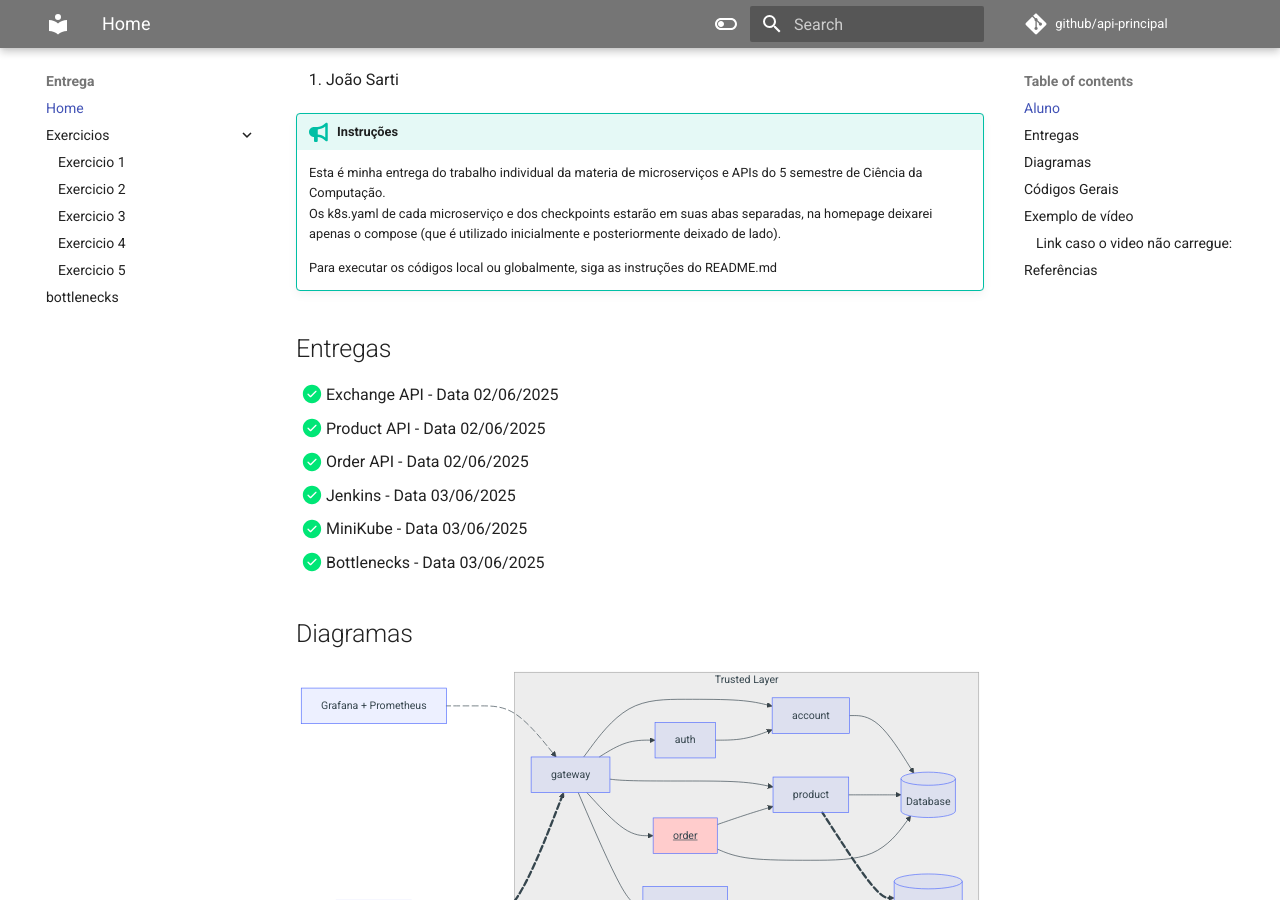
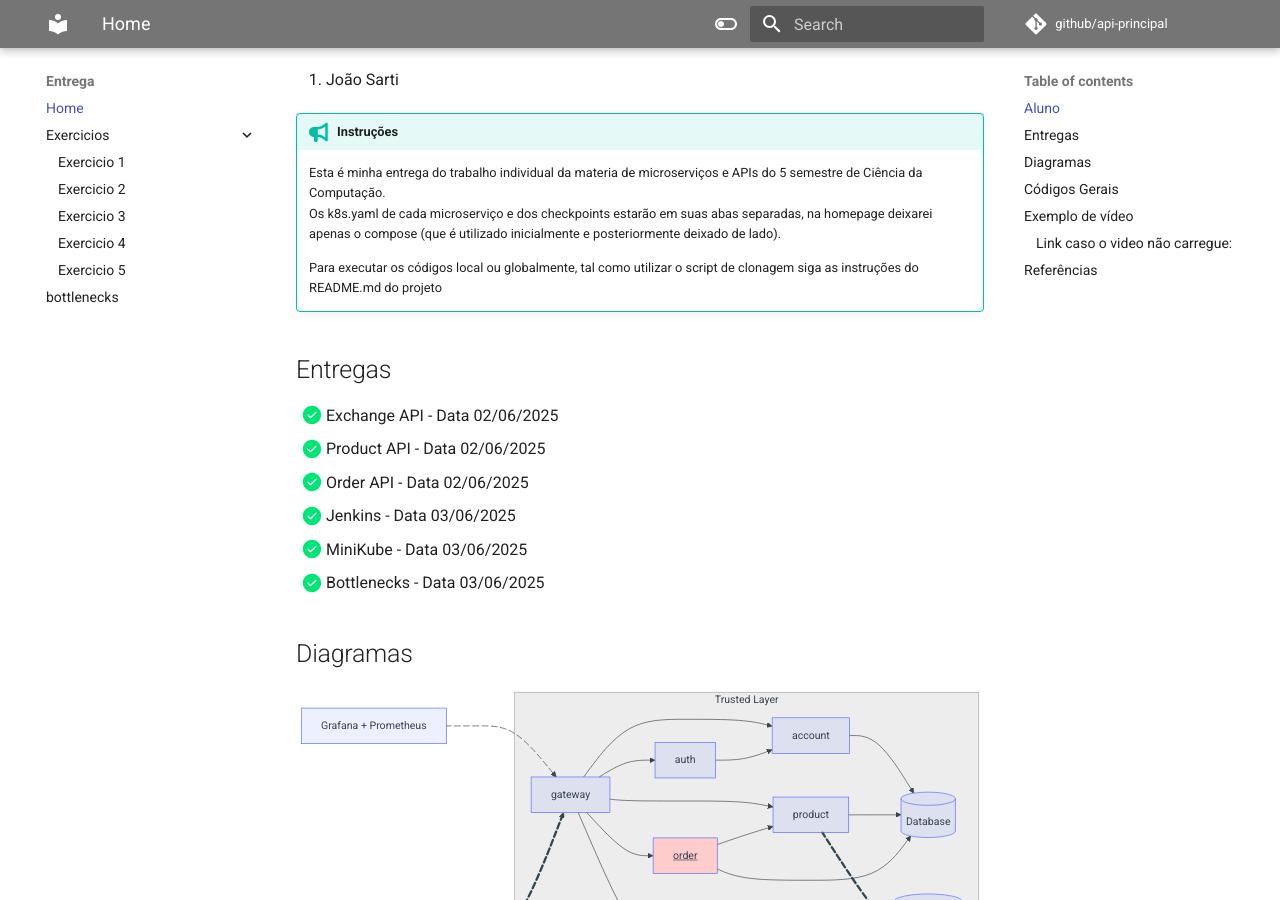
Before and after one commit to joaopgs4/api-principal, an MkDocs documentation site: the page built from docs/index.md, in a window 1280 px wide and 900 px high, scrolled down 341 px. Built offline with MkDocs 1.6.1 and Material for MkDocs 9.7.7, drawn with Linux system fonts in a browser that asks for light colours; comment, search, counter and statistics services are not loaded.

Commit message:
quick edit

```diff
--- a/docs/index.md
+++ b/docs/index.md
@@ -18,7 +18,7 @@
     Esta é minha entrega do trabalho individual da materia de microserviços e APIs do 5 semestre de Ciência da Computação.
     Os k8s.yaml de cada microserviço e dos checkpoints estarão em suas abas separadas, na homepage deixarei apenas o compose (que é utilizado inicialmente e posteriormente deixado de lado).
 
-    Para executar os códigos local ou globalmente, siga as instruções do README.md
+    Para executar os códigos local ou globalmente, tal como utilizar o script de clonagem siga as instruções do README.md do projeto
 
 ## Entregas
 
```
